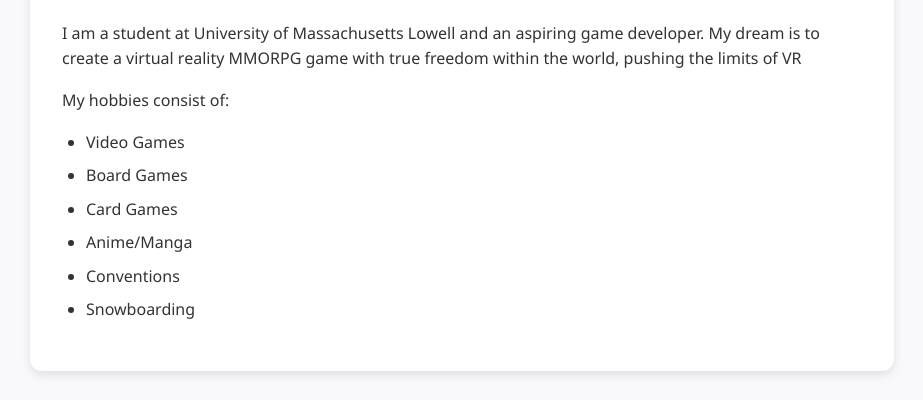
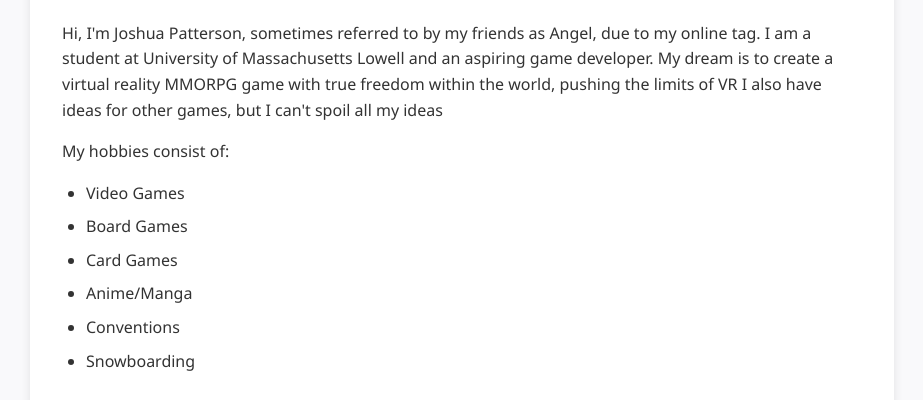
Before and after one commit to JPatt16/jpatt16.github.io, a plain HTML site: page index.html in a window 1280 px wide. Shown: the part 145-545 px from the top of the page, without its empty margins (178-1101 px from the left). Drawn offline with Linux system fonts and the light colour scheme.

Commit message:
Update index.html

```diff
--- a/index.html
+++ b/index.html
@@ -18,8 +18,10 @@ updated by JP on September 10, 2025 at 5:13 PM
     <h2>Welcome to my page!</h2>
 
     <p>
+      Hi, I'm Joshua Patterson, sometimes referred to by my friends as Angel, due to my online tag.
       I am a student at University of Massachusetts Lowell and an aspiring game developer.
       My dream is to create a virtual reality MMORPG game with true freedom within the world, pushing the limits of VR
+      I also have ideas for other games, but I can't spoil all my ideas
     </p>
 
     <p>
```
